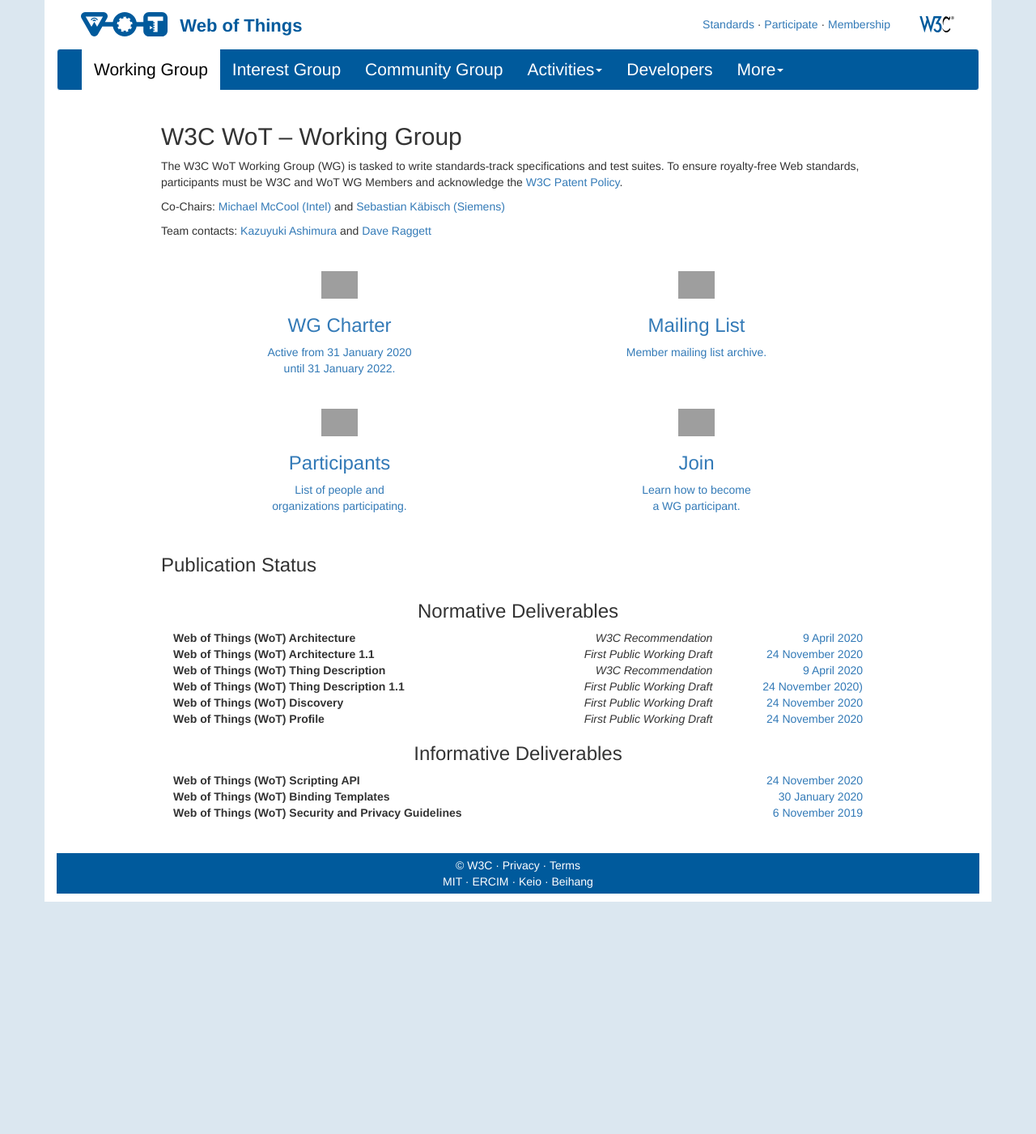
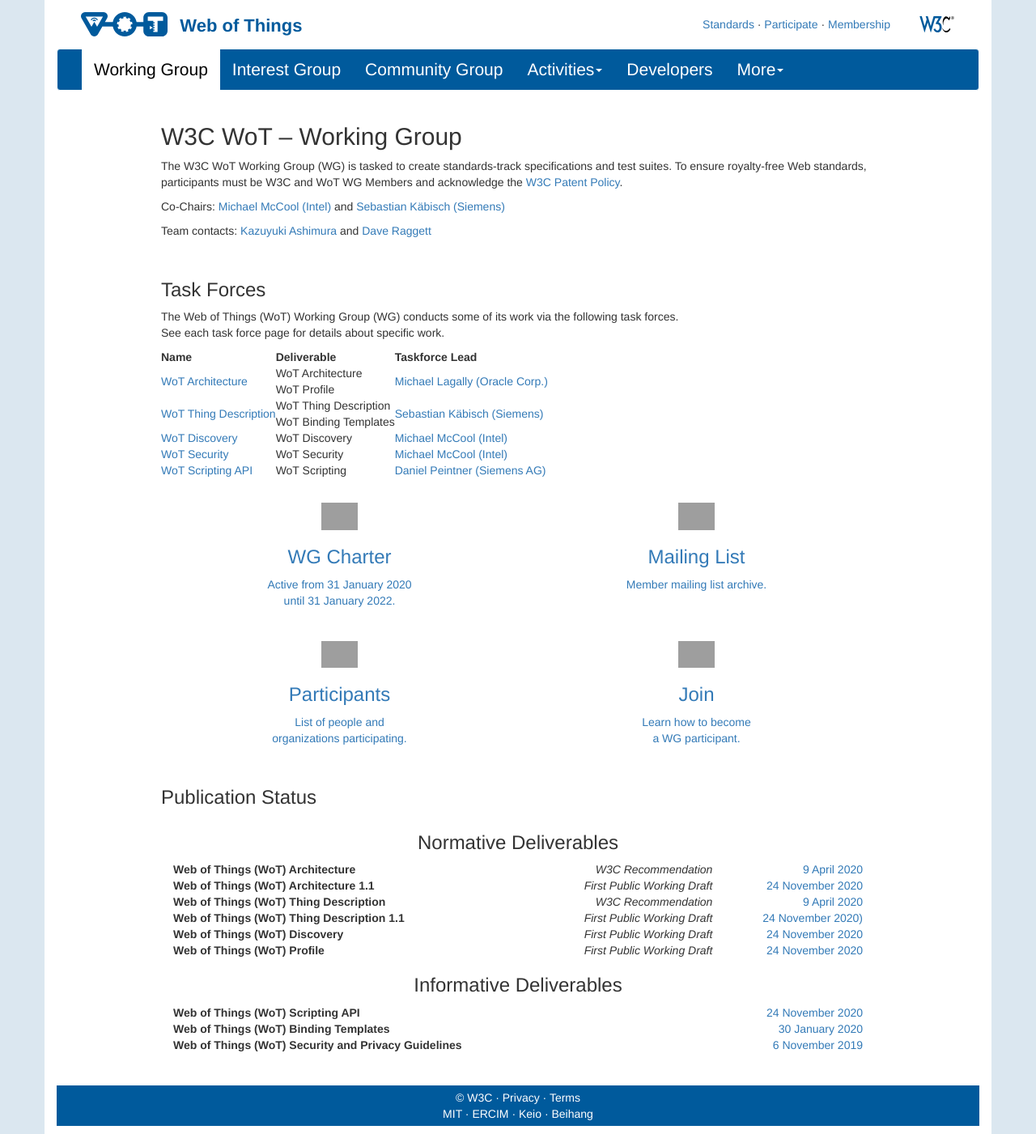
Before and after one commit to w3c/wot-marketing, a Jekyll site: the page built from docs/wg/index.html, in a window 1280 px wide. Shown: the whole page at 81% size. Built offline with Jekyll 4.4.1, drawn with Linux system fonts in a browser that asks for light colours; nearby versions of some CDN libraries; before the commit the page ends 1114 px from its top, so only the background shows below that; grey boxes are pictures that could not be loaded.

Commit message:
adding TF info to wg and ig overview pages

```diff
--- a/docs/wg/index.html
+++ b/docs/wg/index.html
@@ -6,10 +6,49 @@
 <div>
 	<h2>W3C WoT – Working Group</h2>
 	<p>
-		The W3C WoT Working Group (WG) is tasked to write standards-track specifications and test suites. To ensure royalty-free Web standards, participants must be W3C and WoT WG Members and acknowledge the <a href="https://www.w3.org/Consortium/Patent-Policy-20040205/">W3C Patent Policy</a>.
+		The W3C WoT Working Group (WG) is tasked to create standards-track specifications and test suites. To ensure royalty-free Web standards, participants must be W3C and WoT WG Members and acknowledge the <a href="https://www.w3.org/Consortium/Patent-Policy-20040205/">W3C Patent Policy</a>.
 	</p>
 	<p>Co-Chairs: <a href="mailto:michael.mccool@intel.com">Michael McCool (Intel)</a> and <a href="mailto:sebastian.kaebisch@siemens.com">Sebastian K&auml;bisch (Siemens)</a></p>
 	<p>Team contacts: <a href="https://www.w3.org/People#ashimura">Kazuyuki Ashimura</a> and <a href="https://www.w3.org/People#dsr">Dave Raggett</a></p>
+
+	<p>&nbsp;</p>
+	<h3>Task Forces</h3>
+	<p>
+		The Web of Things (WoT) Working Group (WG) conducts some of its work via the following task forces.<br />
+		See each task force page for details about specific work.
+	</p>
+	<table>
+		<tr>
+			<th>Name</th>
+			<th>Deliverable</th>
+			<th>Taskforce Lead</th>
+		</tr>
+		<tr>
+			<td><a href="{{'activities/tf-architecture/' | relative_url }}">WoT Architecture</a></td>
+			<td>WoT Architecture<br>WoT Profile</td>
+			<td><a href="mailto:michael.lagally@oracle.com">Michael Lagally (Oracle Corp.)</a></td>
+		</tr>
+		<tr>
+			<td><a href="{{'activities/tf-td/' | relative_url }}">WoT Thing Description</a></td>
+			<td>WoT Thing Description<br>WoT Binding Templates</td>
+			<td><a href="mailto:sebastian.kaebisch@siemens.com">Sebastian K&auml;bisch (Siemens)</a><br></td>
+		</tr>
+		<tr>
+			<td><a href="{{'activities/tf-discovery/' | relative_url }}">WoT Discovery</a></td>
+			<td>WoT Discovery</td>
+			<td><a href="mailto:michael.mccool@intel.com">Michael McCool (Intel)</a></td>
+		</tr>
+		<tr>
+			<td><a href="{{'activities/tf-security/' | relative_url }}">WoT Security</a></td>
+			<td>WoT Security</td>
+			<td><a href="mailto:michael.mccool@intel.com">Michael McCool (Intel)</a></td>
+		</tr>
+		<tr>
+			<td><a href="{{'activities/tf-scripting/' | relative_url }}">WoT Scripting API</a></td>
+			<td>WoT Scripting</td>
+			<td><a href="mailto:daniel.peintner.ext@siemens.com">Daniel Peintner (Siemens AG)</a></td>
+		</tr>
+	</table>
 
 	<p>&nbsp;</p>
 
```
Also changed, not shown: docs/ig/index.html (+33 -0 lines).
